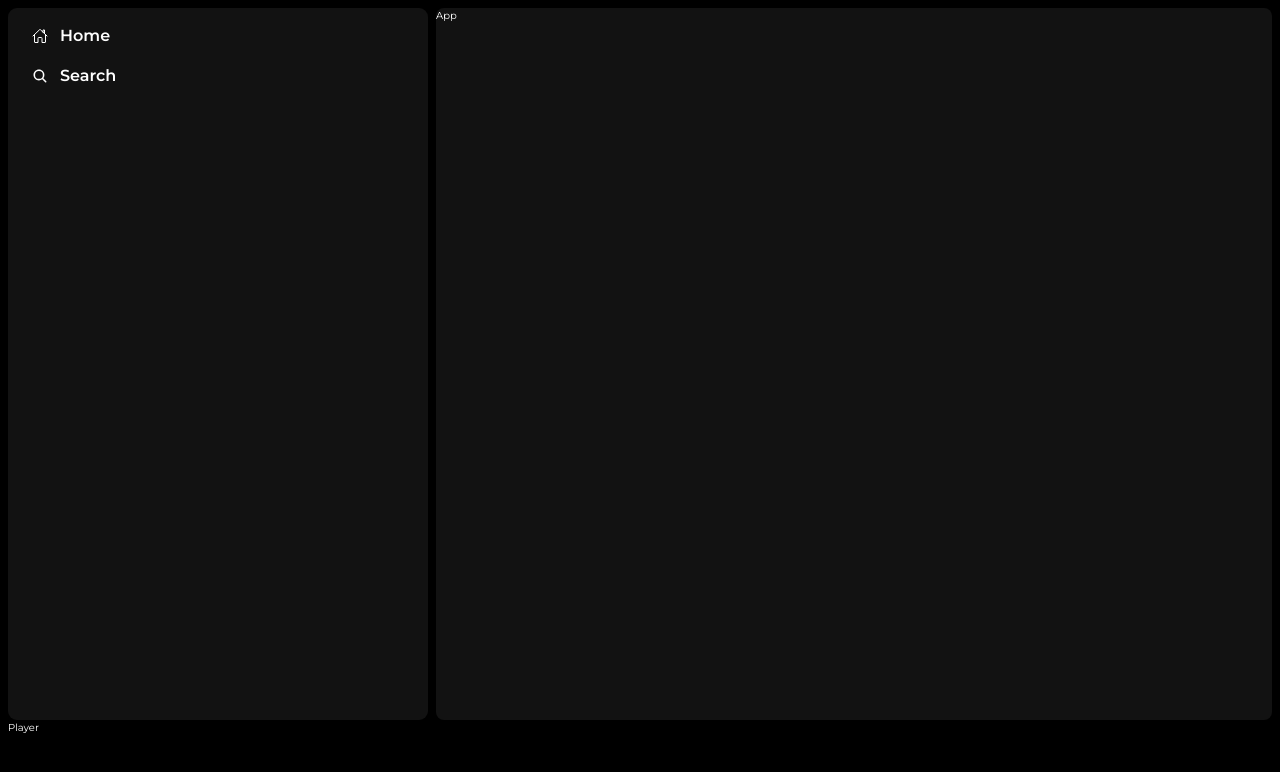
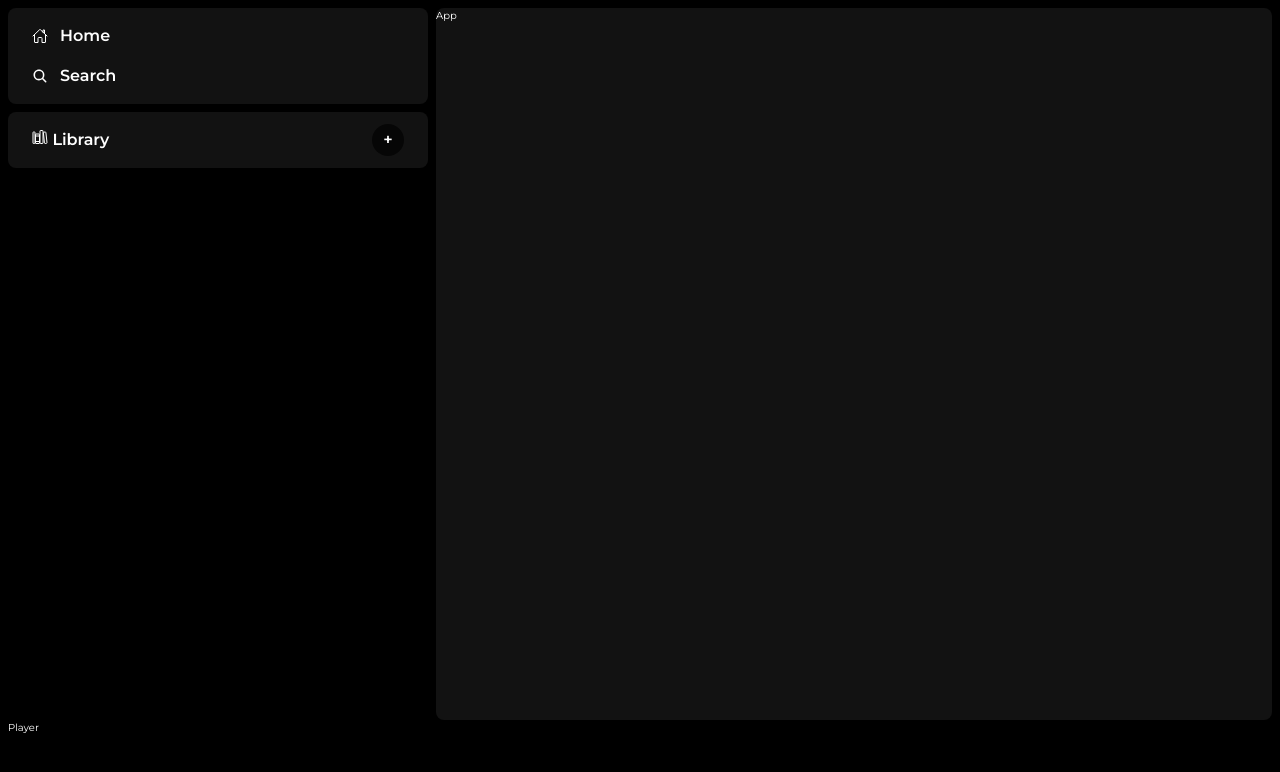
Before and after one commit to hamrouni-wajdi/spotify-clone, a React (Create React App) app in the folder client/: page / in a window 1280 px wide. Shown: the top 772 px of the page. Built offline with nearby package versions, Linux system fonts and the light colour scheme.

Commit message:
🎨 Design basic library UI

```diff
--- a/client/src/app/App.scss
+++ b/client/src/app/App.scss
@@ -1,6 +1,7 @@
 .app {
   background-color: #121212;
   border-radius: 8px;
+
   height: 100%;
   margin-top: 8px;
   margin-right: 8px;
--- a/client/src/nav/Nav.jsx
+++ b/client/src/nav/Nav.jsx
@@ -1,14 +1,25 @@
 import "./Nav.scss";
-import { IoHomeOutline, IoSearch } from "react-icons/io5";
+import "./NavLibrary.scss";
+import { IoHomeOutline, IoSearch, IoLibraryOutline } from "react-icons/io5";
 
 const Nav = (props) => {
   return (
-    <div className="nav">
-      <div className="nav-link">
-        <IoHomeOutline /> Home
+    <div>
+      <div className="nav">
+        <div className="nav-link">
+          <IoHomeOutline /> Home
+        </div>
+        <div className="nav-link">
+          <IoSearch /> Search
+        </div>
       </div>
-      <div className="nav-link">
-        <IoSearch /> Search
+      <div className="library">
+        <div className="library-link">
+          <div>
+            <IoLibraryOutline /> Library
+          </div>
+          <div className="library-link__add">+</div>
+        </div>
       </div>
     </div>
   );
--- a/client/src/nav/Nav.scss
+++ b/client/src/nav/Nav.scss
@@ -1,8 +1,8 @@
 .nav {
   background-color: #121212;
-  border-radius: 9px;
+  border-radius: 8px;
+
   min-width: 42rem;
-  height: 100%;
   margin: 8px;
   padding: 8px 12px;
 
@@ -10,10 +10,10 @@
     font-size: 16px;
     font-weight: 700;
 
+    height: 4rem;
+    padding: 4px 12px;
     display: flex;
     align-items: center;
     gap: 12px;
-    padding: 4px 12px;
-    height: 4rem;
   }
 }
--- /dev/null
+++ b/client/src/nav/NavLibrary.scss
@@ -0,0 +1,29 @@
+.library {
+  background-color: #121212;
+  border-radius: 8px;
+
+  margin: 8px;
+  padding: 8px 12px;
+
+  &-link {
+    font-size: 16px;
+    font-weight: 700;
+
+    height: 4rem;
+    padding: 4px 12px;
+    display: flex;
+    align-items: center;
+    justify-content: space-between;
+
+    &__add {
+      background-color: #000000aa;
+      border-radius: 50%;
+
+      height: 32px;
+      width: 32px;
+      display: flex;
+      align-items: center;
+      justify-content: center;
+    }
+  }
+}
```
